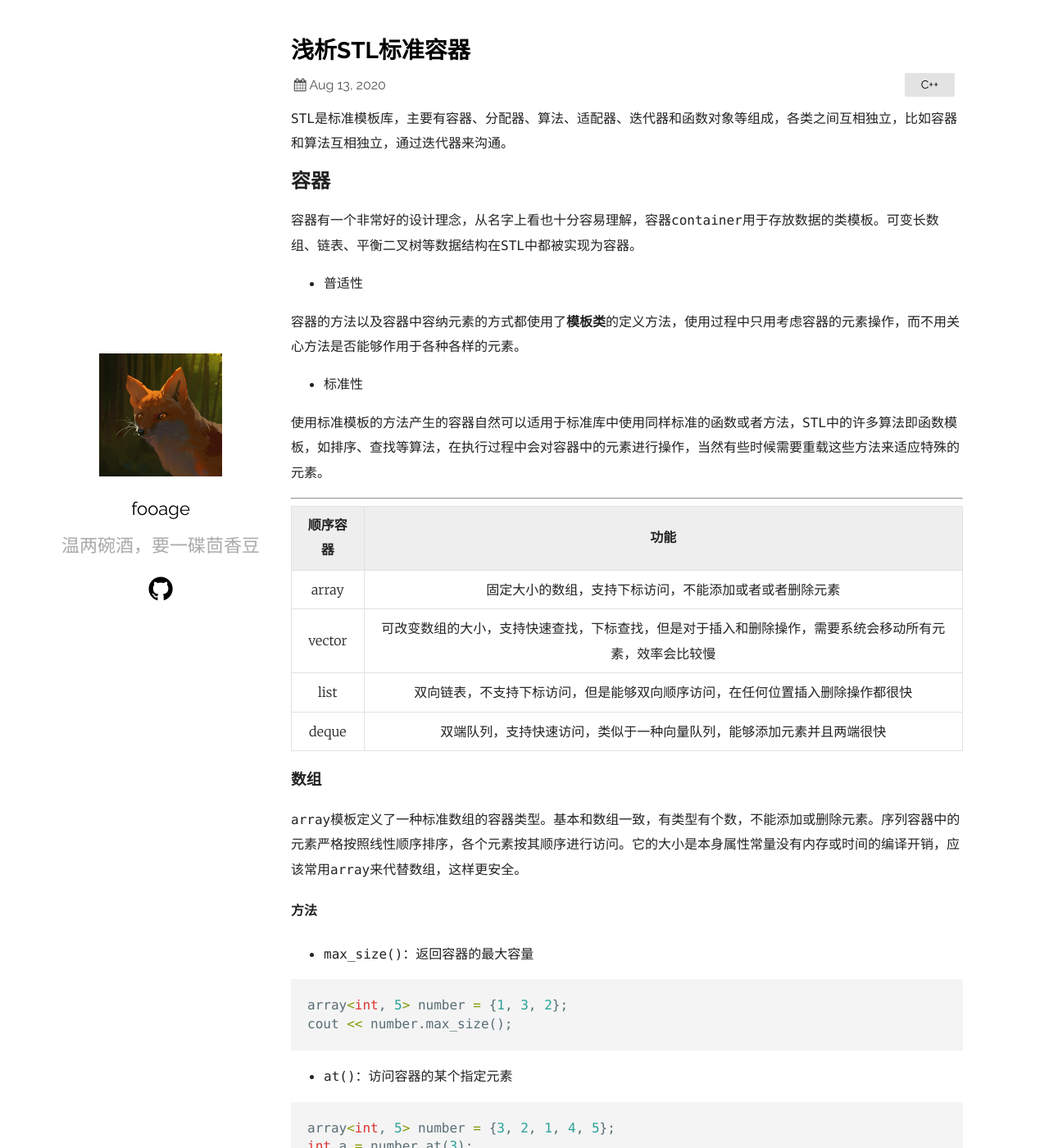
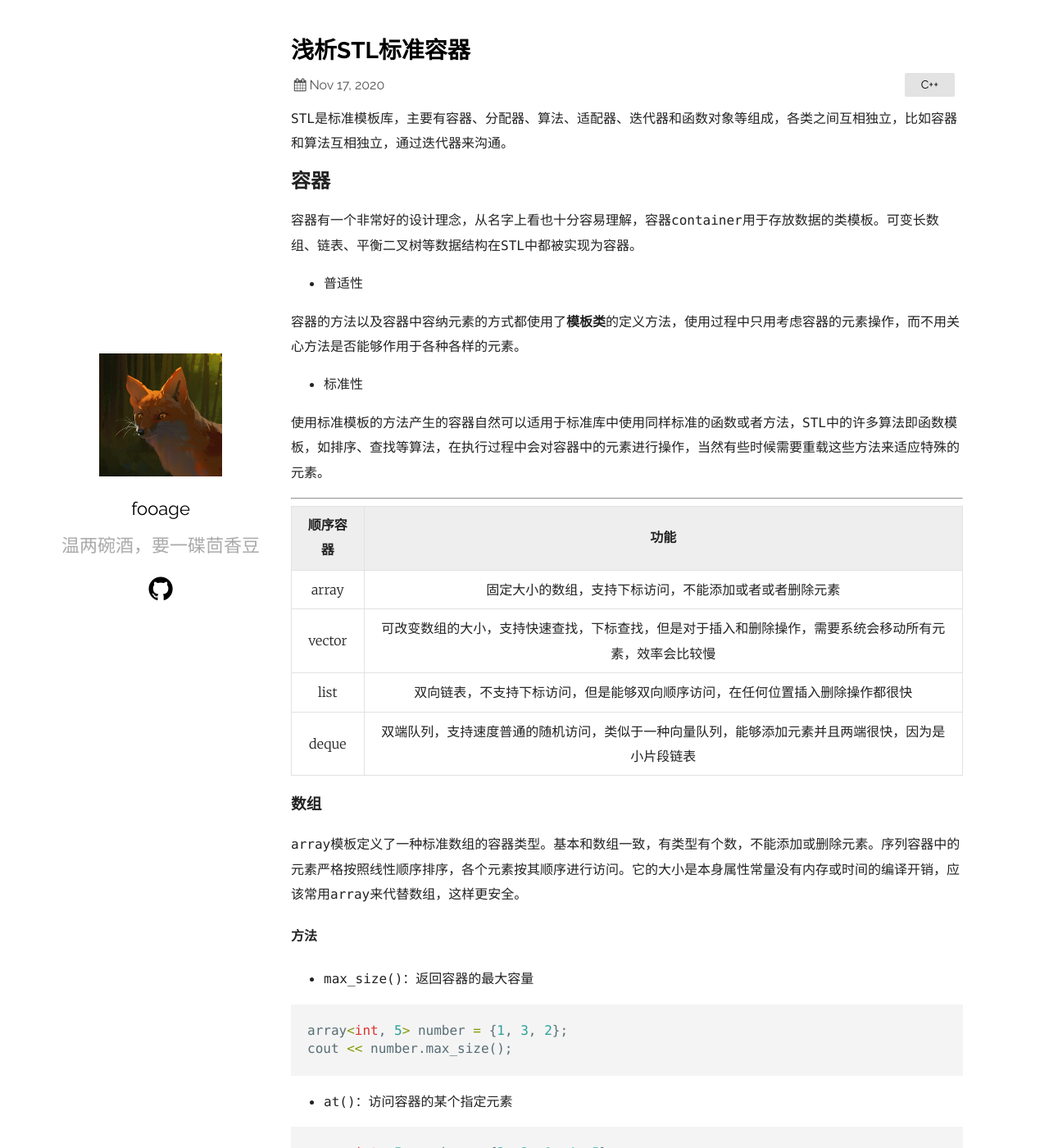
Before and after one commit to fooage/fooage, a Jekyll site: the page built from _posts/2020-08-13-浅析STL标准容器.md, in a window 1280 px wide and 1400 px high. Shown: the whole window at 82% size. Built offline with Jekyll 4.4.1, drawn with Linux system fonts in a browser that asks for light colours.

Commit message:
Made a small change

```diff
--- a/_posts/2020-08-13-浅析STL标准容器.md
+++ b/_posts/2020-08-13-浅析STL标准容器.md
@@ -1,7 +1,7 @@
 ---
 layout: post
 title: '浅析STL标准容器'
-date: 2020-08-13 22:03:40 +0800
+date: 2020-11-17 19:09:40 +0800
 categories: C++
 ---
 
@@ -26,7 +26,7 @@ categories: C++
 |  array   |                         固定大小的数组，支持下标访问，不能添加或者或者删除元素                         |
 |  vector  | 可改变数组的大小，支持快速查找，下标查找，但是对于插入和删除操作，需要系统会移动所有元素，效率会比较慢 |
 |   list   |              双向链表，不支持下标访问，但是能够双向顺序访问，在任何位置插入删除操作都很快              |
-|  deque   |                  双端队列，支持快速访问，类似于一种向量队列，能够添加元素并且两端很快                  |
+|  deque   |    双端队列，支持速度普通的随机访问，类似于一种向量队列，能够添加元素并且两端很快，因为是小片段链表    |
 
 ### 数组
 
```
